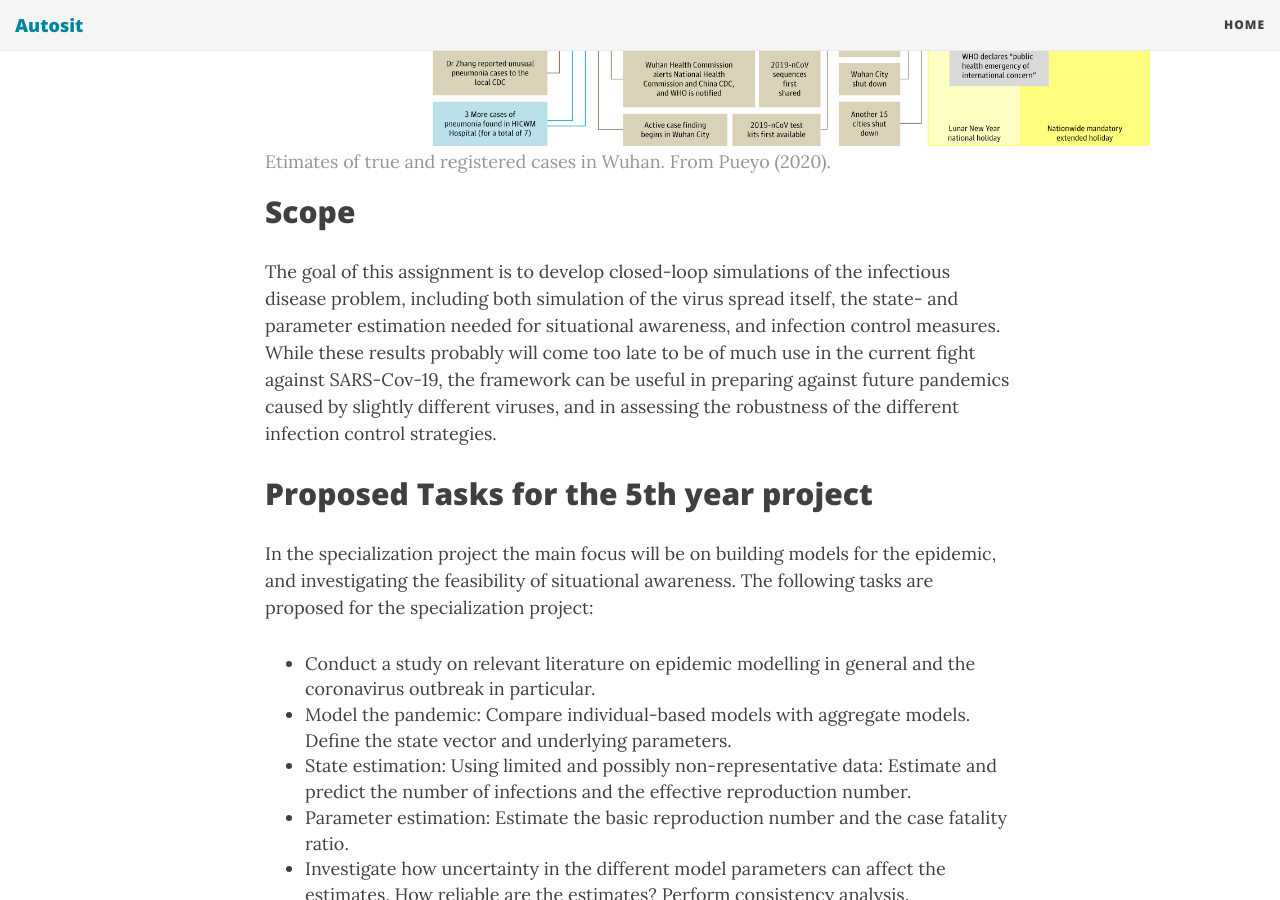
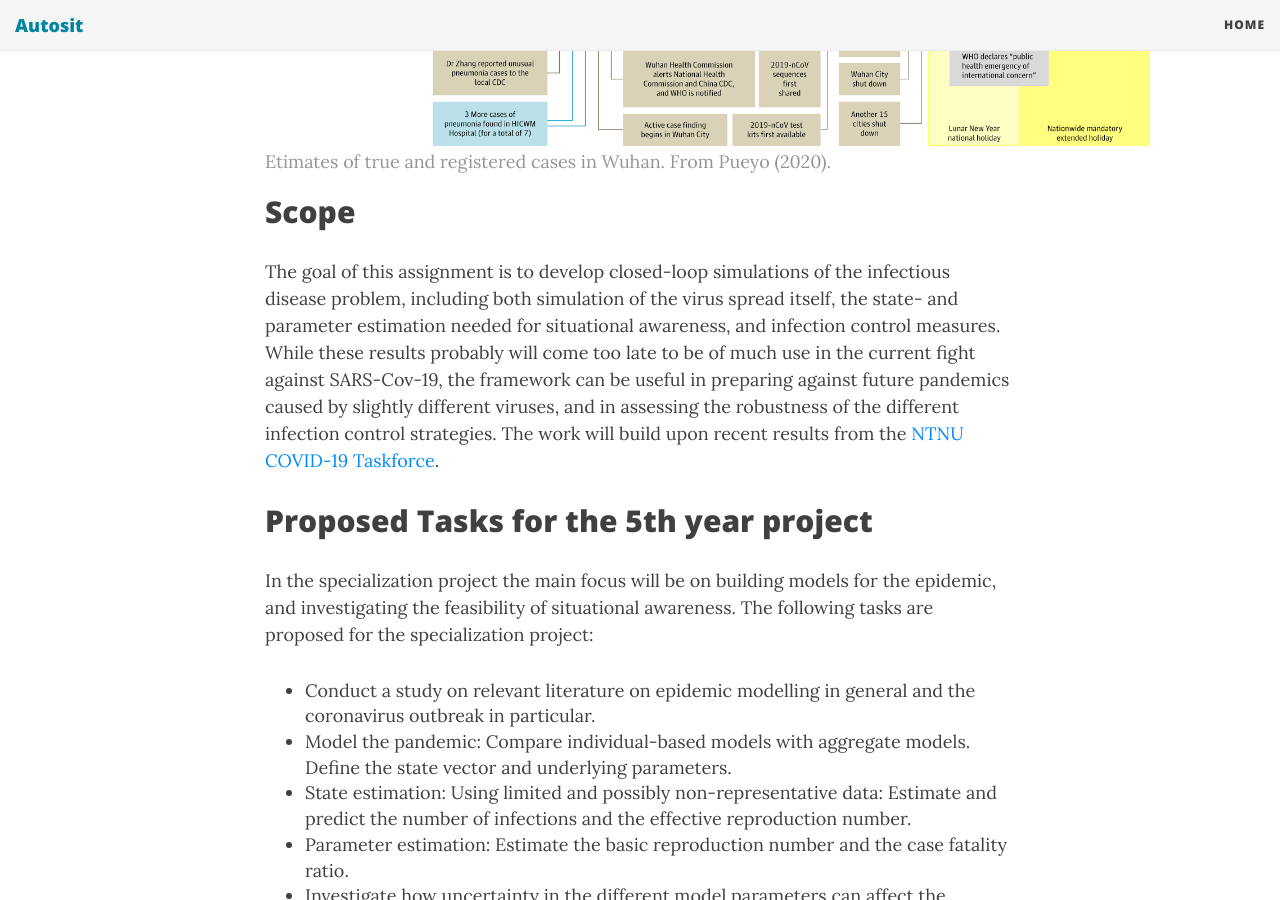
Before and after one commit to autosit/autosit.github.io, a Jekyll site: the page built from _posts/2020-04-08-corona.md, in a window 1280 px wide and 900 px high, scrolled down 1232 px. Built offline with Jekyll 4.4.1, drawn with Linux system fonts in a browser that asks for light colours; nearby versions of some CDN libraries.

```diff
--- a/_posts/2020-04-08-corona.md
+++ b/_posts/2020-04-08-corona.md
@@ -18,7 +18,7 @@
 ## Scope
 
 The goal of this assignment is to develop closed-loop simulations of the infectious disease problem, including both simulation of the virus spread itself, the state- and parameter estimation needed for situational awareness, and infection control measures.
-While these results probably will come too late to be of much use in the current fight against SARS-Cov-19, the framework can be useful in preparing against future pandemics caused by slightly different viruses, and in assessing the robustness of the different infection control strategies.
+While these results probably will come too late to be of much use in the current fight against SARS-Cov-19, the framework can be useful in preparing against future pandemics caused by slightly different viruses, and in assessing the robustness of the different infection control strategies. The work will build upon recent results from the [NTNU COVID-19 Taskforce].
 
 ## Proposed Tasks for the 5th year project
 
@@ -70,3 +70,4 @@
 [Adil Rasheed]: https://www.ntnu.edu/employees/adil.rasheed
 [Favero2020]: https://papers.ssrn.com/sol3/papers.cfm?abstract_id=3580626
 [Ferretti2020]: https://science.sciencemag.org/content/sci/early/2020/04/09/science.abb6936.full.pdf
+[NTNU COVID-19 Taskforce]: https://www.ntnu.edu/biotechnology/ntnu-covid-19
```
